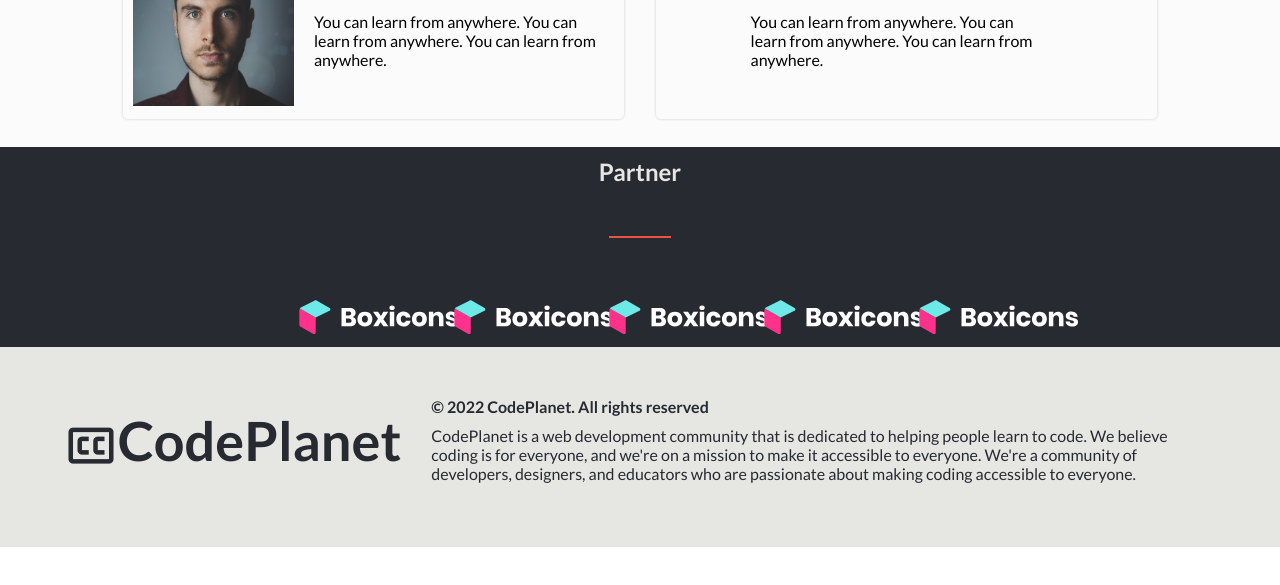
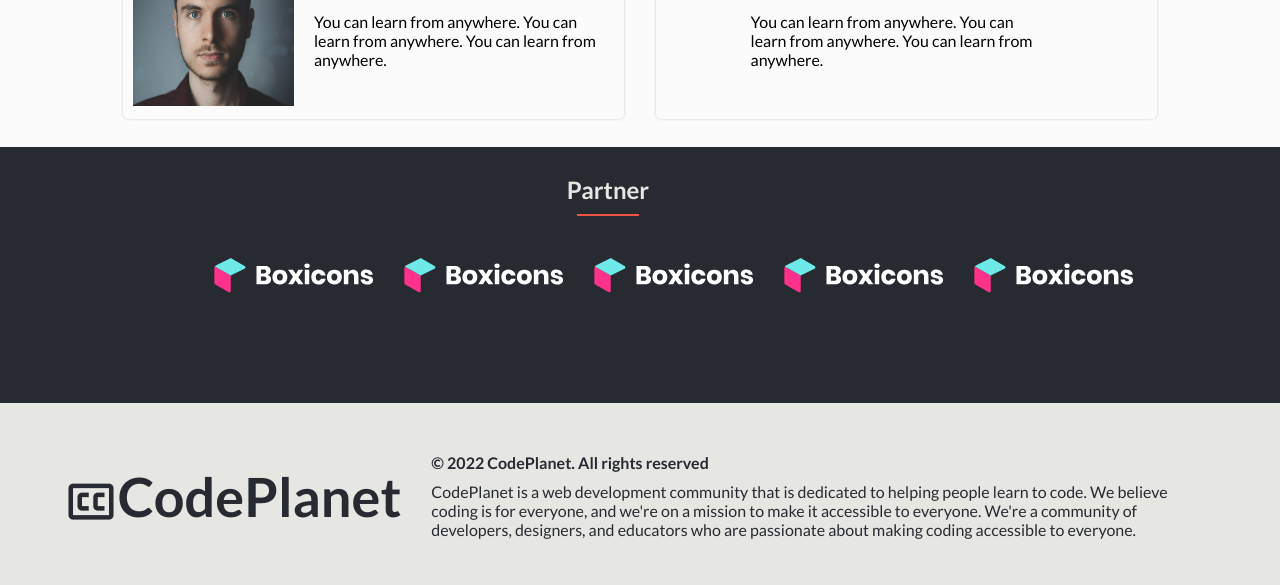
Before and after one commit to io-oseinana/Capstone-code-planet, a website: page index.html in a window 1280 px wide. Shown: the part 2211-2796 px from the top of the page. Before the commit the page ends 2758 px from the top, so only its background shows below. Drawn offline with nearby package versions, Linux system fonts and the light colour scheme.

Commit message:
Made changes to partner section

```diff
--- a/css/main.css
+++ b/css/main.css
@@ -604,6 +604,7 @@
     font-size: 2rem;
     font-weight: 400;
     color: #ec5242;
+    margin-top: 75px;
   }
 
   .landing-content .title {
@@ -743,11 +744,14 @@
   #partner {
     display: flex;
     flex-direction: column;
-    justify-content: center;
+
+    /* justify-content: center; */
     align-items: center;
     color: #e6e6e3;
-    gap: 40px;
+
+    /* gap: 40px; */
     height: 25vh;
+    margin-right: 4rem;
   }
 
   #partner .partner-container {
@@ -770,7 +774,8 @@
   }
 
   .partner-container .partner-item {
-    margin-left: 45px;
+    margin-left: 80px;
+    margin-top: 20px;
   }
 
   #partner .partner-item svg {
@@ -785,7 +790,7 @@
     background-color: #272a31;
     color: #e6e6e3;
     gap: 40px;
-    height: 25vh;
+    height: 32vh;
   }
 
   .about-partner {
@@ -896,7 +901,7 @@
   }
 
   .features {
-    height: 129vh;
+    height: 145vh;
   }
 
   .features-container {
```
